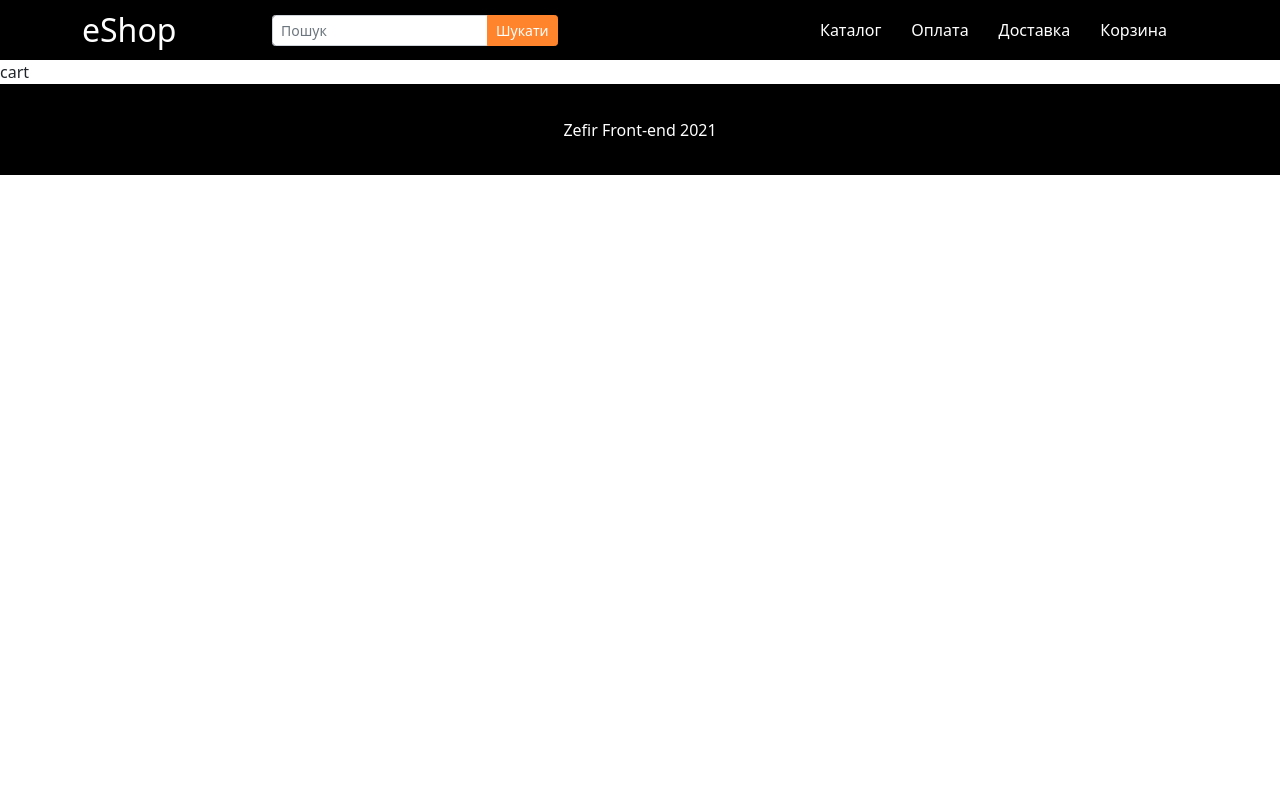
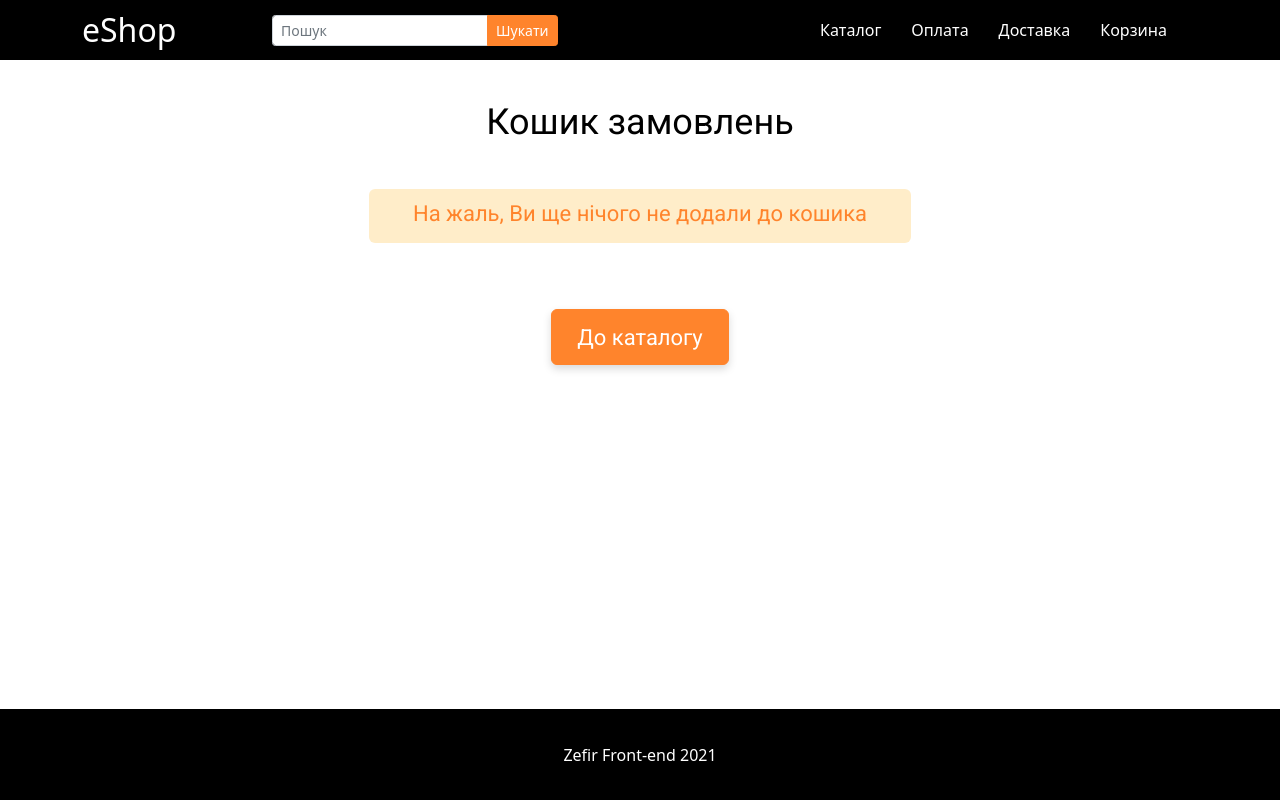
Before and after one commit to AndriiHryhorovych/e-shop, a Vue app: page /cart in a window 1280 px wide. Built offline with nearby package versions, Linux system fonts and the light colour scheme.

Commit message:
Empty cart added

```diff
--- a/src/views/Cart.vue
+++ b/src/views/Cart.vue
@@ -1,6 +1,20 @@
 <template>
-    <div>
-        cart
+    <div class="cart-empty">
+        <div class="container">
+            <div class="row">
+                <div class="col-12 d-flex flex-column justify-content-center align-items-center">
+                    <div class="cart-title">
+                        Кошик замовлень
+                    </div>
+                    <div class="cart-info">
+                        На жаль, Ви ще нічого не додали до кошика
+                    </div>
+                    <div id="button-to-catalog">
+                        <b-button href="/catalog">До каталогу</b-button>
+                    </div>
+                </div>
+            </div>
+        </div>
     </div>
 </template>
 
@@ -11,5 +25,63 @@
 </script>
 
 <style lang="scss" scoped>
+.cart-empty {
+    min-height: calc(100vh - 151px);
+    .cart-title{
+        margin: 41px 0 23px 0;
+        font-family: Roboto;
+        font-size: 36px;
+        font-weight: 500;
+        font-stretch: normal;
+        font-style: normal;
+        line-height: normal;
+        letter-spacing: normal;
+        text-align: center;
+        color: #000;
+    }
+    .cart-info {
+        width: 542px;
+        height: 54px;
+        flex-grow: 0;
+        margin: 23px 0 33px 0;
+        padding: 12px 0 16px;
+        border-radius: 6px;
+        background-color: rgba(255, 168, 0, 0.21);
+        font-family: Roboto;
+        font-size: 22px;
+        font-weight: 500;
+        font-stretch: normal;
+        font-style: normal;
+        line-height: normal;
+        letter-spacing: normal;
+        text-align: center;
+        color: #ff842c;
+    }
+    .btn {
+        height: 56px;
+        width: 178px;
+        flex-grow: 0;
+        margin: 33px 0;
+        padding: 15px 0;
+        border-radius: 6px;
+        border-color: #ff842c;
+        box-shadow: 0 4px 8px 0 rgba(0, 0, 0, 0.15);
+        background-color: #ff842c;
+        font-family: Roboto;
+        font-size: 22px;
+        font-weight: 500;
+        font-stretch: normal;
+        font-style: normal;
+        line-height: normal;
+        letter-spacing: normal;
+        text-align: center;
+        color: #fff;
+    }
 
+}
+.button-to-catalog {
+    text-align: center;
+
+
+}
 </style>
```
